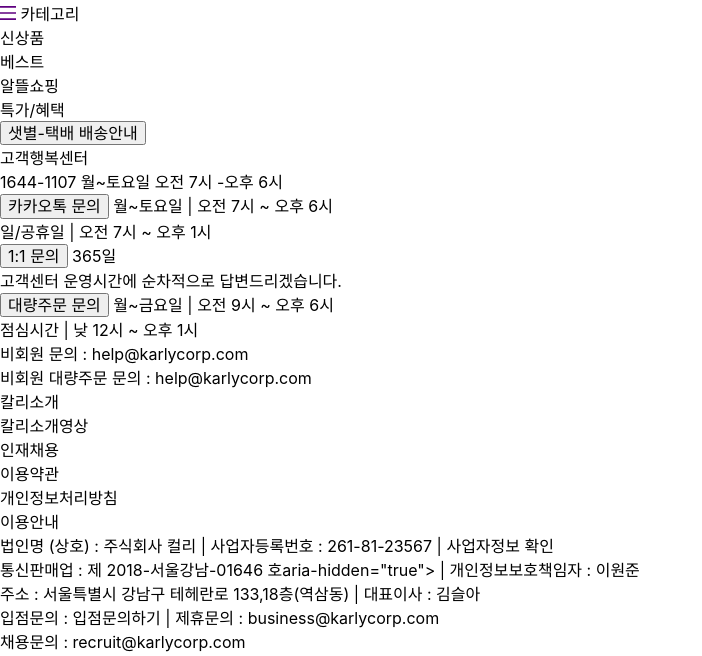
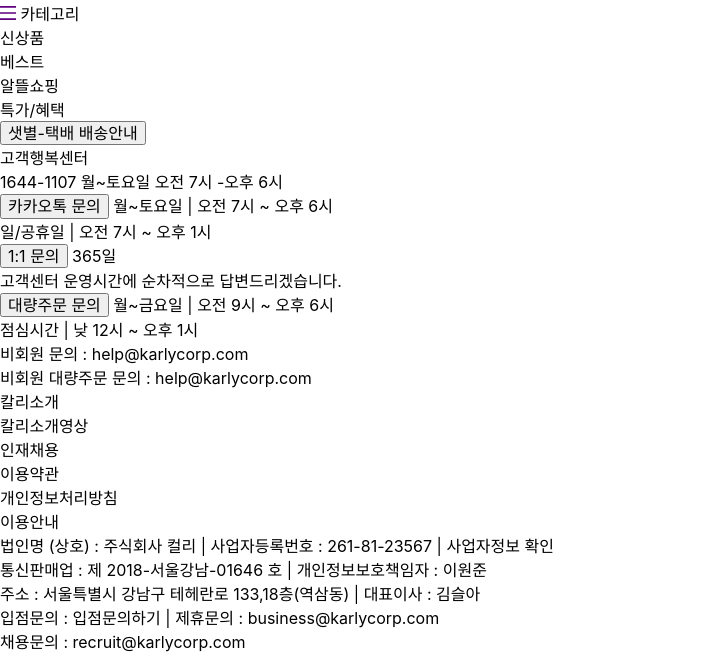
Before and after one commit to seoohyeon/lab14-project_JS, a website: page client/hompage.html in a window 1280 px wide. Shown: the part 254-910 px from the top of the page, without its empty margins (0-702 px from the left). Drawn offline with Linux system fonts and the light colour scheme.

Commit message:
[fix] header,footer 마크업 잔오류 수정

```diff
--- a/client/hompage.html
+++ b/client/hompage.html
@@ -50,7 +50,9 @@
     </ul>
   </header>
 
-  <main></main>
+  <main>
+
+  </main>
 
   <footer>
     <span>
@@ -96,10 +98,10 @@
         <li><a href="">이용약관</a></li>
         <li><a href="">개인정보처리방침</a></li>
         <li><a href="">이용안내</a></li>
-      </ul><span
-      <address>
+      </ul>
+    <address>
         법인명 (상호) : 주식회사 컬리<span aria-hidden="true"> | </span>사업자등록번호 : 261-81-23567<span aria-hidden="true"> | </span><a href="">사업자정보 확인</a>
-        <br>통신판매업 : 제 2018-서울강남-01646 호aria-hidden="true"> | </span>개인정보보호책임자 : 이원준
+        <br>통신판매업 : 제 2018-서울강남-01646 호<span aria-hidden="true"> | </span>개인정보보호책임자 : 이원준
         <br>주소 : 서울특별시 강남구 테헤란로 133,18층(역삼동)<span aria-hidden="true"> | </span>대표이사 : 김슬아
         <br>입점문의 : 입점문의하기<span aria-hidden="true"> | </span>제휴문의 : business@karlycorp.com
         <br>채용문의 : recruit@karlycorp.com
@@ -111,7 +113,7 @@
           <a href=""> <img src="./assets/icons/web-icons/NaverPost.svg" alt="네이버 포스트 아이콘" /> </a>
           <a href=""> <img src="./assets/icons/web-icons/Youtube.svg" alt="유튜브 아이콘" /> </a>
         </div>
-      </address>
+    </address>
     </span>
     <div>
       <ul>
@@ -141,14 +143,9 @@
       <p>마켓컬리에서 판매되는 상품 중에는 마켓컬리에 입점한 개별 판매자가 판매하는 마켓플레이스(오픈마켓) 상품이 포함되어 있습니다</p>
       <p>마켓플레이스(오픈마켓) 상품의 경우 컬리는 통신판매중개자로서 통신판매의 당사자가 아닙니다. 컬리는 해당 상품의 주문,품질,교환/환불 등 의무와 책임을 부담하지 않습니다.</p>
       <p>© KURLY CORP.ALL RIGHTS RESERVED</p>
-
     </div>
-
-
 
   </footer>
 
-
-
 </body>
 </html>
```
